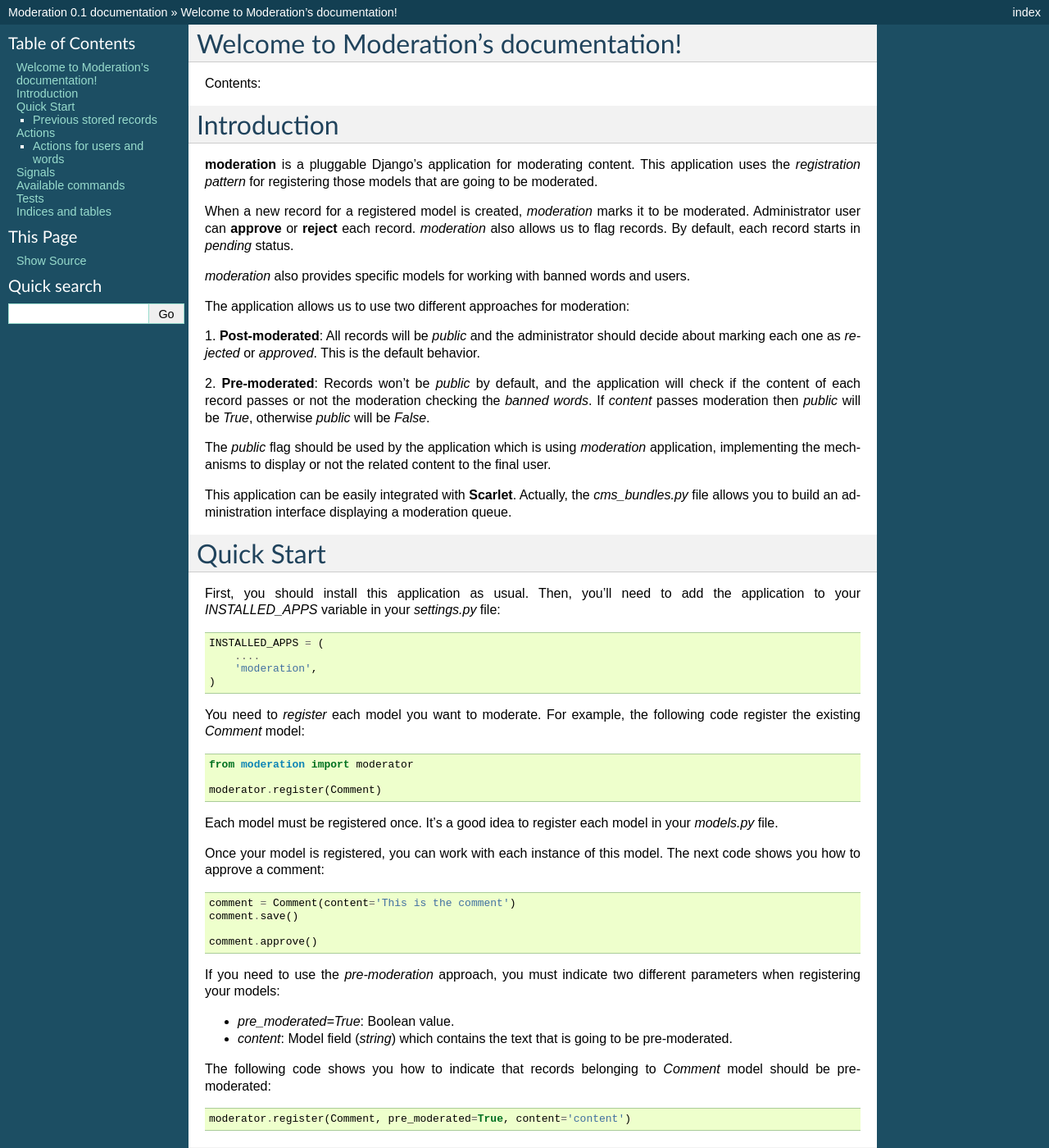
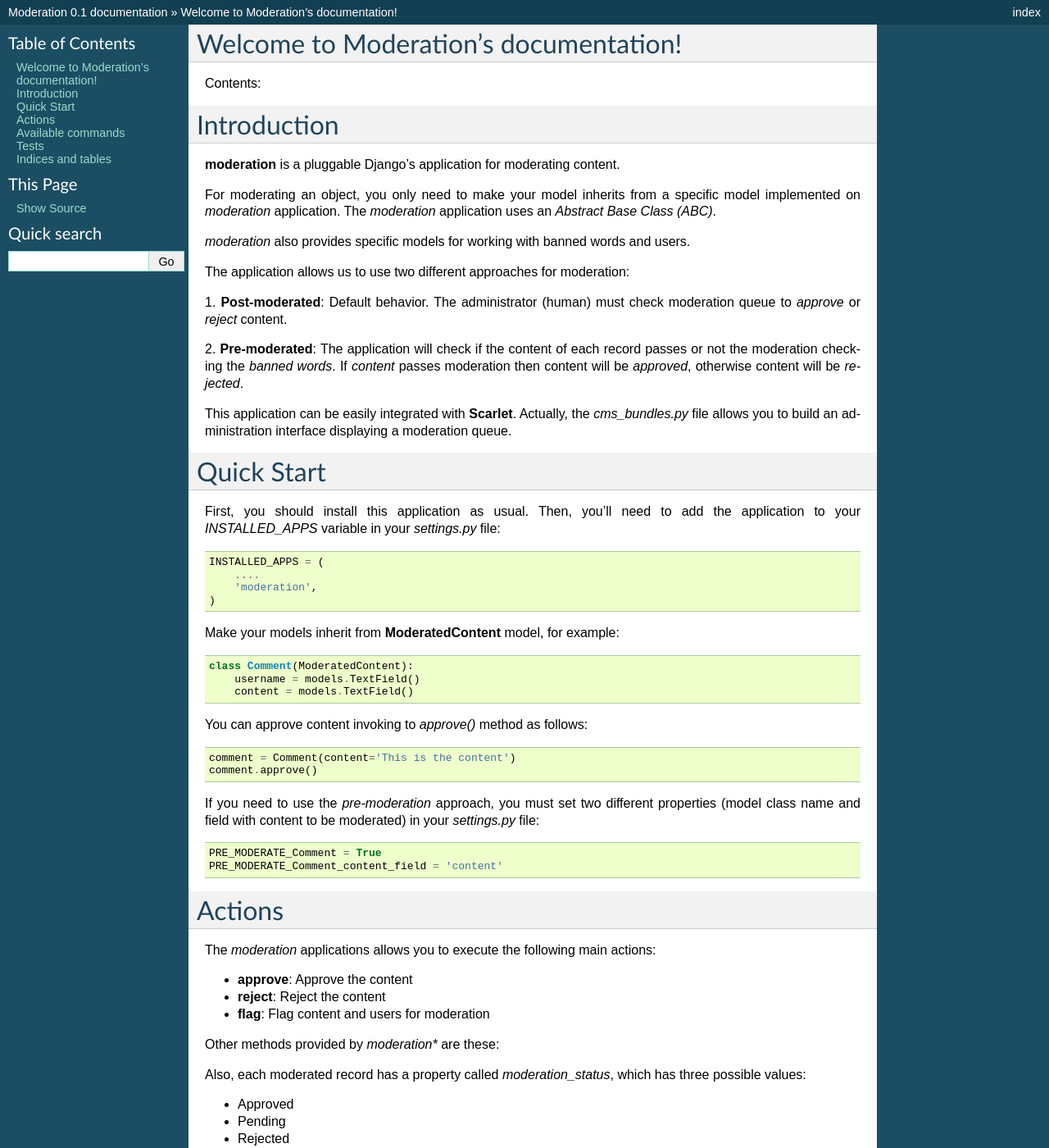
Before and after one commit to deserat/hackthefed, a Sphinx documentation site: the page built from docs/source/index.rst, in a window 1280 px wide and 1400 px high. Shown: the whole window at 82% size. Built offline with Sphinx 7.4.7, drawn with Linux system fonts in a browser that asks for light colours; some of the changed text lies outside the part shown.

Commit message:
Replacing registration patter for ABC approach

```diff
--- a/docs/source/index.rst
+++ b/docs/source/index.rst
@@ -15,31 +15,23 @@ Contents:
 Introduction
 ============
 
-**moderation** is a pluggable Django's application for moderating content. This
-application uses the *registration pattern* for registering those models that
-are going to be moderated.
+**moderation** is a pluggable Django's application for moderating content.
 
-When a new record for a registered model is created, *moderation* marks it to
-be moderated. Administrator user can **approve** or **reject** each record.
-*moderation* also allows us to flag records. By default, each record starts in
-*pending* status.
+For moderating an object, you only need to make your model inherits from a
+specific model implemented on *moderation* application. The *moderation* application
+uses an *Abstract Base Class (ABC)*.
 
 *moderation* also provides specific models for working with banned words and
 users.
 
 The application allows us to use two different approaches for moderation:
 
-1. **Post-moderated**: All records will be *public* and the administrator should decide
-about marking each one as *rejected* or *approved*. This is the default behavior.
+1. **Post-moderated**: Default behavior. The administrator (human) must check
+moderation queue to *approve* or *reject* content.
 
-2. **Pre-moderated**: Records won't be *public* by default, and the application
-will check if the content of each record passes or not the moderation checking
-the *banned words*. If *content* passes moderation then *public* will be *True*,
-otherwise *public* will be *False*.
-
-The *public* flag should be used by the application which is using *moderation*
-application, implementing the mechanisms to display or not the related content to
-the final user.
+2. **Pre-moderated**: The application will check if the content of each record
+passes or not the moderation checking the *banned words*. If *content* passes
+moderation then content will be *approved*, otherwise content will be *rejected*.
 
 This application can be easily integrated with **Scarlet**. Actually, the
 *cms_bundles.py* file allows you to build an administration interface displaying
@@ -58,44 +50,23 @@ application to your *INSTALLED_APPS* variable in your *settings.py* file::
         'moderation',
     )
 
-You need to *register* each model you want to moderate. For example, the following code
-register the existing *Comment* model::
+Make your models inherit from **ModeratedContent** model, for example::
 
-    from moderation import moderator
+    class Comment(ModeratedContent):
+        username = models.TextField()
+        content = models.TextField()
 
-    moderator.register(Comment)
+You can approve content invoking to *approve()* method as follows::
 
-Each model must be registered once. It's a good idea to register each model in
-your *models.py* file.
-
-Once your model is registered, you can work with each instance of this model. The
-next code shows you how to approve a comment::
-
-    comment = Comment(content='This is the comment')
-    comment.save()
-
+    comment = Comment(content='This is the content')
     comment.approve()
 
-If you need to use the *pre-moderation* approach, you must indicate two different
-parameters when registering your models:
+If you need to use the *pre-moderation* approach, you must set two different
+properties (model class name and field with content to be moderated) in your
+*settings.py* file::
 
-* *pre_moderated=True*: Boolean value.
-* *content*: Model field (*string*) which contains the text that is going to be pre-moderated.
-
-The following code shows you how to indicate that records belonging to *Comment*
-model should be pre-moderated::
-
-    moderator.register(Comment, pre_moderated=True, content='content')
-
-
-Previous stored records
-------------------------
-
-If you have records stored in DB before registering your model, you can create
-moderation records for them in the moderation queue. You only need to execute
-the following command::
-
-    [comment.moderation_object_name for comment in Comment.objects.all()]
+    PRE_MODERATE_Comment = True
+    PRE_MODERATE_Comment_content_field = 'content'
 
 Actions
 =======
@@ -104,15 +75,9 @@ The *moderation* applications allows you to execute the following main actions:
 
 * **approve**: Approve the content
 * **reject**: Reject the content
-* **flag**: Flag for moderation
-* **unflag**: Delete previous flag
+* **flag**: Flag content and users for moderation
 
 Other methods provided by *moderation** are these:
-
-* **is_approved**: Returns **True** if record has been approved.
-* **is_rejected**: Returns **True** if record has been rejected.
-* **is_pending**: Returns **True** if record is pending of moderation.
-* **get_moderation_status_display**: Gets the current *status* of the record.
 
 Also, each moderated record has a property called *moderation_status*, which has
 three possible values:
@@ -121,41 +86,14 @@ three possible values:
 * Pending
 * Rejected
 
-Actions for users and words
-----------------------------
-
-The following actions are available for working with users moderation:
-
-* **ban**: Bans a given user (using an username)
-* **unban** Unbans a given user
-* **flag**: Flags a given user
-* **unflag**: Unflags a given user
-* **get_flagged_users**: Gets a list of flagged users
-* **get_banned_users**: Gets a list of banned users
-
-The following actions are available for working with banned words:
-
-* **get_banned_words**: Gets a list of banned words.
-* **set_banned_words**: Sets a list of banned words.
-* **passes_moderation**: Returns *True* if content passes moderation.
-* **is_banned_word**: Returns *True* if given word is banned.
-
-Signals
-=======
-
-The application will launch custom signals when some events happens:
-
-* *signal_moderated_status_changed*: Launched when an object instance change its status.
-
 Available commands
 ==================
 
 The *moderation* application offers you different commands to be invoked from
 command line or from *cron* command:
 
-* *delete_rejected_content*: Deletes those objects marked as *rejected* in the moderation queue.
-* *create_default_banned_words*: Creates a set of default banned words.
-* *approve_content*: Approves all pending content in moderation queue.
+* *delete_rejected_content*: Deletes those objects of given models marked as *rejected* in the moderation queue.
+* *approve_content*: Approves all pending content of given models in moderation queue.
 
 Tests
 =====
--- a/run_tests.py
+++ b/run_tests.py
@@ -37,6 +37,8 @@ def setup_test_environment():
         'STATIC_URL': '/static/',
         'ROOT_URLCONF': '',
         'USE_TZ': True,
+        'PRE_MODERATE_Post': True,
+        'PRE_MODERATE_Post_content_field': 'content'
     }
     settings.configure(**settings_dict)
 
```
Also changed, not shown: 6 other files.
